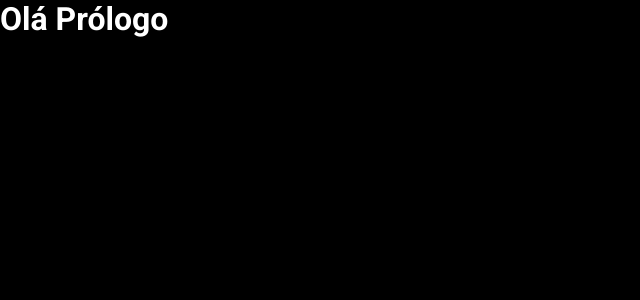
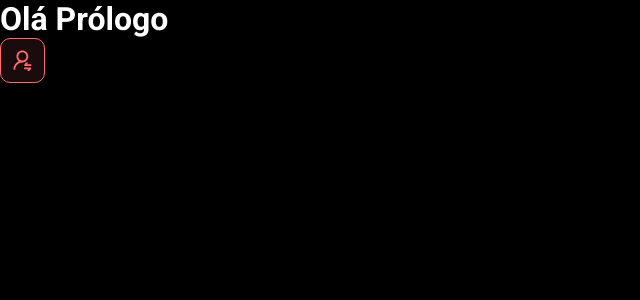
Before and after one commit to rodrigosrosa89/Prologo, a React (Vite) app in the folder frontend/: page / in a window 1280 px wide. Shown: the top 300 px of the page, without its empty margins (0-640 px from the left). Built offline with nearby package versions, Linux system fonts and the light colour scheme.

Commit message:
First component

```diff
--- a/frontend/src/App.tsx
+++ b/frontend/src/App.tsx
@@ -1,6 +1,11 @@
+import NotificationButton from "./components/notification-button"
+
 function App() {
   return (
-    <h1>Olá Prólogo</h1>
+    <>
+      <h1>Olá Prólogo</h1>
+      <NotificationButton />
+    </>
   )
 }
 
--- /dev/null
+++ b/frontend/src/components/notification-button/index.tsx
@@ -0,0 +1,13 @@
+import icon from '../../assets/img/notification-icon.svg'
+import './styles.css'
+
+function NotificationButton() {
+    return (
+        <div className="prologo-red-btn">
+            <img src={icon} alt="Notificar" />
+        </div>
+    )
+
+}
+
+export default NotificationButton
--- /dev/null
+++ b/frontend/src/components/notification-button/styles.css
@@ -0,0 +1,15 @@
+.prologo-red-btn {
+    height: 45px;
+    width: 45px;
+    background: rgba(255, 107, 114, 0.1);
+    border: 1px solid #ff6b72;
+    border-radius: 10px;
+    display: flex;
+    align-items: center;
+    justify-content: center;
+    cursor: pointer;
+  }
+
+  .prologo-red-btn img {
+      width: 19px;
+  }
```
Also changed, not shown: frontend/src/assets/img/notification-icon.svg (added).
